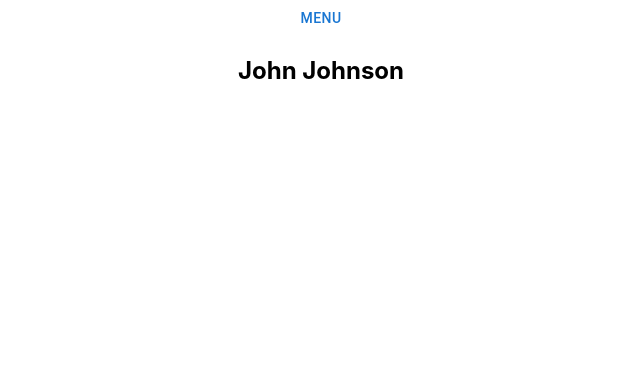
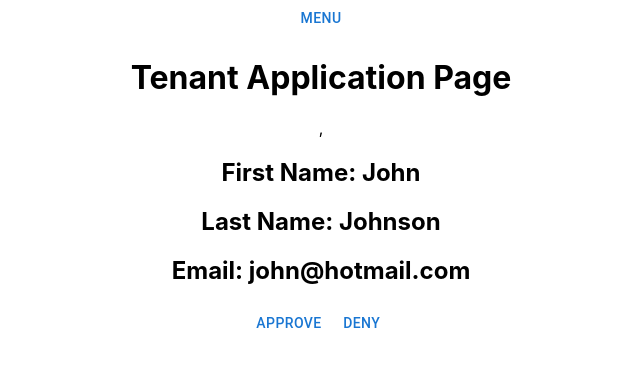
Before and after one commit to chalkenic/2022-LTP-moove-onboarding-project, a React (Create React App) app in the folder moove-admin-app/client/: page /tenantApplication/1 in a window 1280 px wide. Shown: the top 366 px of the page, without its empty margins (319-959 px from the left). Built offline with nearby package versions, Linux system fonts and the light colour scheme.

Commit message:
added approve and deny button

```diff
--- a/moove-admin-app/client/src/pages/TenantApplication.jsx
+++ b/moove-admin-app/client/src/pages/TenantApplication.jsx
@@ -16,11 +16,18 @@ const TenantApplication = () => {
     const { id } = useParams();
 
 
+    return(
+        <div>
 
-    return(
         <h1>Tenant Application Page</h1>,
 
-        <h2>{tenants[id].fName} {tenants[id].lName}</h2>
+        <h2>First Name: {tenants[id].fName}</h2>
+        <h2>Last Name: {tenants[id].lName}</h2>
+        <h2>Email: {tenants[id].email}</h2>
+
+        <Button>Approve</Button>
+        <Button>Deny</Button>
+        </div>
     )
 }
 
--- a/moove-admin-app/client/src/pages/TenantList.jsx
+++ b/moove-admin-app/client/src/pages/TenantList.jsx
@@ -10,13 +10,17 @@ import ListItemText from "@mui/material/ListItemText";
 import TenantApplication from './TenantApplication';
 
 
+//A temporary list of tenants to use as dummy data
 export const tenants = [
-    {id: 0, fName: "Rob", lName: "Robson"},
-    {id: 1, fName: "John", lName: "Johnson"},
-    {id: 2, fName: "Bobby", lName:  "Bobbs"},
-    {id: 3, fName: "Sam", lName: "Samuels"}
+    {id: 0, fName: "Rob", lName: "Robson", email: "rob@hotmail.com"},
+    {id: 1, fName: "John", lName: "Johnson", email: "john@hotmail.com"},
+    {id: 2, fName: "Bobby", lName:  "Bobbs", email: "bob@gmail.com"},
+    {id: 3, fName: "Sam", lName: "Samuels", email: "sam@protonmail.gov"}
 ];
 
+
+
+//Returns list of tenants
 
 const TenantList = () => {
 
```
